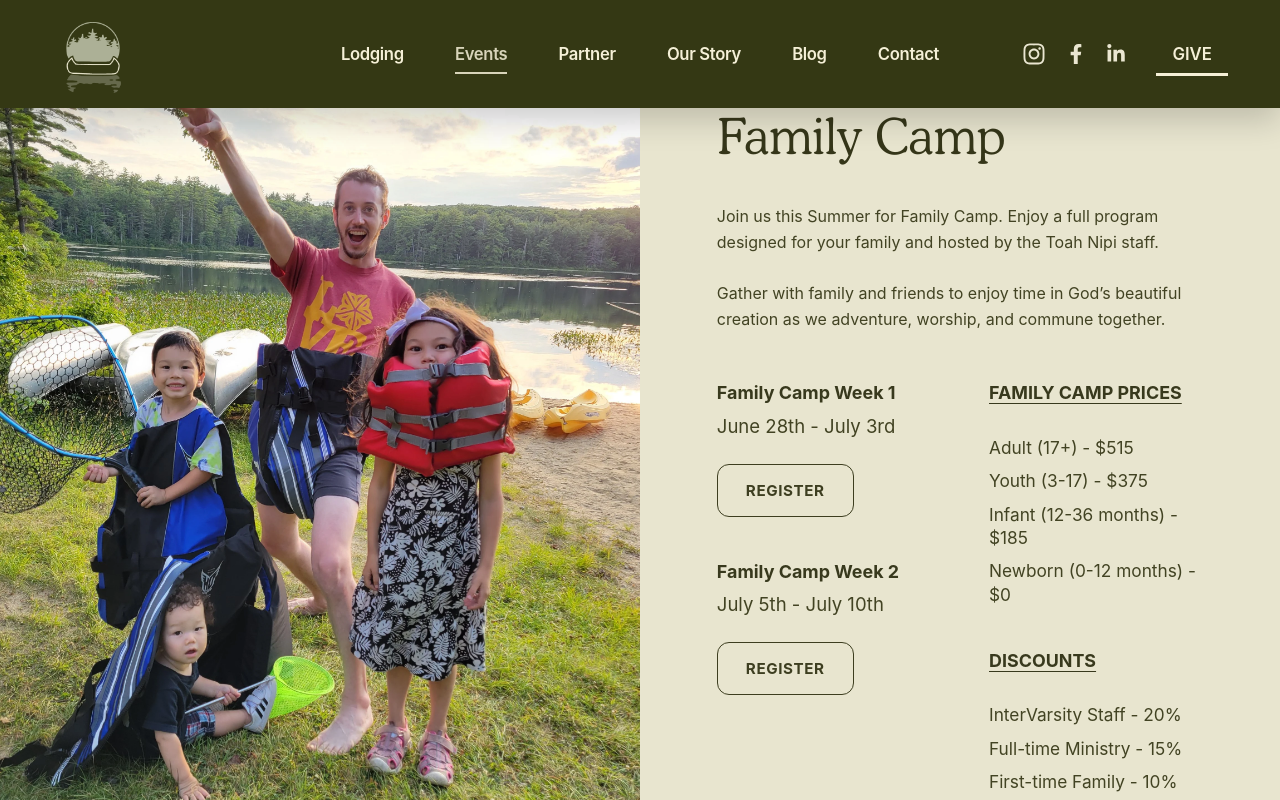
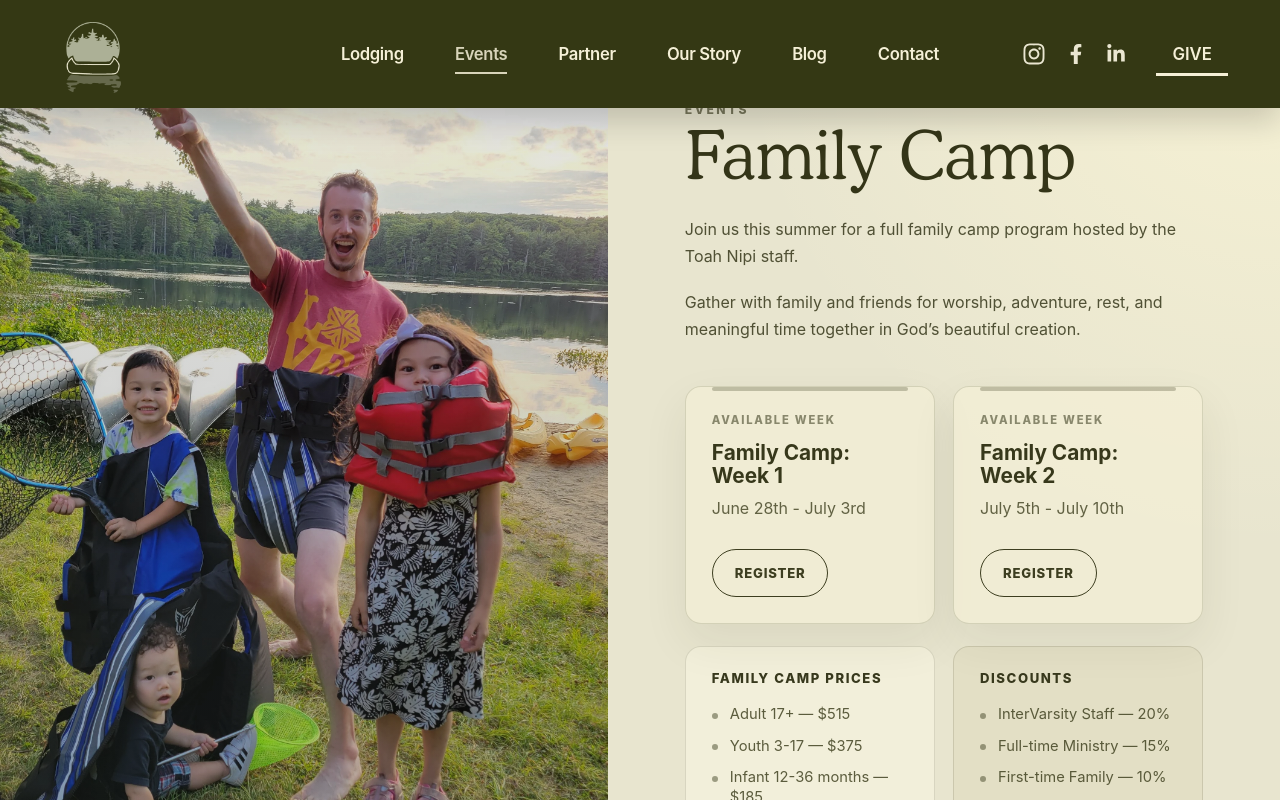
Before and after one commit to Paymvi/Toah_Nipi_Website, a React (Vite) app: page /events in a window 1280 px wide. Shown: the top 800 px of the page. Built offline with nearby package versions, Linux system fonts and the light colour scheme.

Commit message:
Improve styling of Family Camp section

```diff
--- a/src/App.css
+++ b/src/App.css
@@ -1958,6 +1958,7 @@ body {
 
 
 /* Family camp */
+/* Events page */
 .events-page {
   min-height: 100vh;
   background: #e8e5cf;
@@ -1967,16 +1968,19 @@ body {
 /* Main Family Camp Section */
 .family-camp-section {
   display: grid;
-  grid-template-columns: 1fr 1fr;
-  min-height: 760px;
-  background: #e8e5cf;
+  grid-template-columns: minmax(420px, 0.95fr) minmax(520px, 1.05fr);
+  min-height: 780px;
+  background:
+    radial-gradient(circle at top right, rgba(255, 249, 215, 0.65), transparent 34%),
+    #e8e5cf;
 }
 
 /* Left image */
 .family-camp-image-wrap {
   position: relative;
+  min-height: 780px;
   overflow: hidden;
-  min-height: 760px;
+  background: #3c3d1f;
 }
 
 .family-camp-image {
@@ -1985,6 +1989,46 @@ body {
   object-fit: cover;
   object-position: center;
   display: block;
+  transform: scale(1.02);
+}
+
+/* Soft dark overlay on image */
+.family-camp-image-wrap::after {
+  content: "";
+  position: absolute;
+  inset: 0;
+  background:
+    linear-gradient(
+      180deg,
+      rgba(20, 24, 13, 0.08),
+      rgba(20, 24, 13, 0.32)
+    );
+  pointer-events: none;
+}
+
+/* Small label over image */
+.family-camp-image-label {
+  position: absolute;
+  left: clamp(24px, 4vw, 52px);
+  bottom: clamp(24px, 4vw, 52px);
+  z-index: 2;
+
+  display: inline-flex;
+  align-items: center;
+  justify-content: center;
+
+  padding: 12px 18px;
+  border: 1px solid rgba(248, 242, 214, 0.55);
+  border-radius: 999px;
+
+  background: rgba(33, 37, 19, 0.42);
+  backdrop-filter: blur(10px);
+
+  color: #f8f2d6;
+  font-size: 0.78rem;
+  font-weight: 800;
+  letter-spacing: 0.14em;
+  text-transform: uppercase;
 }
 
 /* Right content */
@@ -1992,139 +2036,276 @@ body {
   display: flex;
   align-items: center;
   justify-content: center;
-  padding: 90px clamp(40px, 6vw, 110px);
+  padding: clamp(72px, 8vw, 110px) clamp(32px, 6vw, 100px);
 }
 
 .family-camp-inner {
   width: 100%;
-  max-width: 720px;
-}
-
+  max-width: 760px;
+}
+
+/* Header */
 .events-eyebrow {
-  margin: 0 0 12px;
-  font-size: 0.78rem;
-  letter-spacing: 0.22em;
+  margin: 0 0 14px;
+  font-size: 0.76rem;
+  letter-spacing: 0.2em;
   text-transform: uppercase;
-  font-weight: 700;
-  color: rgba(60, 61, 31, 0.68);
+  font-weight: 800;
+  color: rgba(60, 61, 31, 0.66);
 }
 
 .family-camp-inner h1 {
-  margin: 0 0 40px;
+  margin: 0 0 24px;
   font-family: var(--font-cooper);
-  font-size: clamp(3rem, 5vw, 3.1rem);
-  line-height: 0.95;
+  font-size: clamp(3rem, 5.6vw, 4.2rem);
+  line-height: 0.9;
   font-weight: 400;
-  color: #353619;
+  color: #343518;
 }
 
 /* Description */
 .family-camp-description {
-  max-width: 650px;
-  margin-bottom: 50px;
+  max-width: 640px;
+  margin-bottom: 42px;
 }
 
 .family-camp-description p {
-  margin: 0 0 26px;
-  font-size: clamp(0.8rem, 1.35vw, 1rem);
-  line-height: 1.6;
-  color: #424323;
-}
-
-/* Details layout */
-.family-camp-details {
+  margin: 0;
+  font-size: clamp(0.9rem, 1.25vw, 1.0rem);
+  line-height: 1.72;
+  color: rgba(58, 59, 31, 0.88);
+}
+
+.family-camp-description p + p {
+  margin-top: 18px;
+}
+
+/* Week cards */
+.family-camp-week-grid {
   display: grid;
-  grid-template-columns: 1fr 1fr;
-  gap: 58px;
-  align-items: start;
-}
-
-.family-camp-weeks {
+  grid-template-columns: repeat(2, minmax(0, 1fr));
+  gap: 18px;
+  margin-bottom: 22px;
+}
+
+.camp-week-card {
+  position: relative;
+  overflow: hidden;
+
+  min-height: 230px;
+  padding: 26px;
+
   display: flex;
   flex-direction: column;
-  gap: 44px;
-}
-
-.camp-week-card {
-  display: flex;
-  flex-direction: column;
-  align-items: flex-start;
-  gap: 24px;
-}
-
-.camp-week-card h2,
-.pricing-block h2 {
+  justify-content: space-between;
+  gap: 28px;
+
+  border: 1px solid rgba(60, 61, 31, 0.16);
+  border-radius: 16px;
+
+  background: rgba(247, 242, 216, 0.58);
+  box-shadow: 0 18px 45px rgba(49, 51, 25, 0.08);
+}
+
+.camp-week-card::before {
+  content: "";
+  position: absolute;
+  top: 0;
+  left: 26px;
+  right: 26px;
+  height: 4px;
+  border-radius: 999px;
+  background: rgba(61, 62, 32, 0.28);
+}
+
+.camp-week-label {
+  margin: 0 0 14px;
+  font-size: 0.7rem;
+  font-weight: 800;
+  letter-spacing: 0.16em;
+  text-transform: uppercase;
+  color: rgba(61, 62, 32, 0.58);
+}
+
+.camp-week-card h2 {
   margin: 0 0 10px;
-  font-size: clamp(1rem, 1.4vw, 1.35rem);
-  line-height: 1.2;
+  font-size: clamp(1.2rem, 1.7vw, 1.3rem);
+  line-height: 1.12;
   font-weight: 700;
-  color: #38391d;
-}
-
-.camp-week-card p {
+  color: #37381b;
+}
+
+.camp-week-date {
   margin: 0;
-  font-size: clamp(1.05rem, 1.45vw, 1.45rem);
-  line-height: 1.4;
-  color: #424323;
-}
-
-/* Button */
+  font-size: clamp(1rem, 1.3vw, 0.9rem);
+  line-height: 1.45;
+  color: rgba(66, 67, 35, 0.82);
+}
+
+/* Register button */
 .camp-register-button {
   display: inline-flex;
   align-items: center;
   justify-content: center;
-
-  min-width: 115px;
-  min-height: 46px;
-  padding: 16px 28px;
+  align-self: flex-start;
+
+  min-height: 48px;
+  padding: 13px 22px;
 
   border: 1.5px solid #3d3e20;
-  border-radius: 12px;
+  border-radius: 999px;
 
   color: #3d3e20;
   background: transparent;
   text-decoration: none;
 
-  font-size: 0.95rem;
-  font-weight: 700;
+  font-size: 0.82rem;
+  font-weight: 800;
   text-transform: uppercase;
-  letter-spacing: 0.04em;
+  letter-spacing: 0.06em;
 
   transition:
     background-color 220ms ease,
     color 220ms ease,
-    transform 220ms ease;
+    transform 220ms ease,
+    box-shadow 220ms ease;
 }
 
 .camp-register-button:hover {
   background: #3d3e20;
   color: #f4f0d9;
   transform: translateY(-2px);
-}
-
-/* Pricing */
-.family-camp-pricing {
-  display: flex;
-  flex-direction: column;
-  gap: 34px;
+  box-shadow: 0 14px 24px rgba(61, 62, 32, 0.18);
+}
+
+/* Prices and discounts */
+.family-camp-info-grid {
+  display: grid;
+  grid-template-columns: 1fr 1fr;
+  gap: 18px;
+}
+
+.pricing-block {
+  padding: 24px 26px;
+  border-radius: 16px;
+  border: 1px solid rgba(60, 61, 31, 0.14);
+  background: rgba(255, 252, 232, 0.44);
+}
+
+.pricing-block-muted {
+  background: rgba(216, 211, 180, 0.34);
 }
 
 .pricing-block h2 {
-  display: inline-block;
+  margin: 0 0 18px;
+  font-size: 0.82rem;
+  line-height: 1.2;
+  font-weight: 800;
   text-transform: uppercase;
-  text-decoration: underline;
-  text-underline-offset: 4px;
+  letter-spacing: 0.12em;
+  color: #38391d;
 }
 
 .pricing-block ul {
   list-style: none;
   padding: 0;
-  margin: 22px 0 0;
+  margin: 0;
 }
 
 .pricing-block li {
-  margin-bottom: 10px;
-  font-size: clamp(1rem, 1.35vw, 1.1rem);
-  line-height: 1.35;
-  color: #424323;
-}
+  position: relative;
+  margin-bottom: 11px;
+  padding-left: 18px;
+
+  font-size: clamp(0.92rem, 1.1vw, 1.02rem);
+  line-height: 1.38;
+  color: rgba(66, 67, 35, 0.86);
+}
+
+.pricing-block li:last-child {
+  margin-bottom: 0;
+}
+
+.pricing-block li::before {
+  content: "";
+  position: absolute;
+  left: 0;
+  top: 0.58em;
+
+  width: 6px;
+  height: 6px;
+  border-radius: 999px;
+  background: rgba(61, 62, 32, 0.48);
+}
+
+/* Tablet */
+@media (max-width: 1050px) {
+  .family-camp-section {
+    grid-template-columns: 1fr;
+  }
+
+  .family-camp-image-wrap {
+    min-height: 460px;
+  }
+
+  .family-camp-content {
+    padding: 64px clamp(22px, 6vw, 64px);
+  }
+
+  .family-camp-inner {
+    max-width: 900px;
+  }
+}
+
+/* Mobile */
+@media (max-width: 720px) {
+  .family-camp-image-wrap {
+    min-height: 380px;
+  }
+
+  .family-camp-content {
+    padding: 52px 20px 70px;
+  }
+
+  .family-camp-inner h1 {
+    font-size: clamp(3rem, 18vw, 4.5rem);
+  }
+
+  .family-camp-description {
+    margin-bottom: 34px;
+  }
+
+  .family-camp-week-grid,
+  .family-camp-info-grid {
+    grid-template-columns: 1fr;
+  }
+
+  .camp-week-card {
+    min-height: 210px;
+    padding: 24px;
+  }
+
+  .pricing-block {
+    padding: 22px 24px;
+  }
+}
+
+/* Small mobile */
+@media (max-width: 430px) {
+  .family-camp-image-wrap {
+    min-height: 320px;
+  }
+
+  .family-camp-image-label {
+    left: 18px;
+    bottom: 18px;
+  }
+
+  .family-camp-content {
+    padding-inline: 16px;
+  }
+
+  .camp-register-button {
+    width: 100%;
+  }
+}
--- a/src/pages/Events.jsx
+++ b/src/pages/Events.jsx
@@ -1,4 +1,29 @@
+const familyCampWeeks = [
+  {
+    title: "Family Camp: Week 1",
+    date: "June 28th - July 3rd",
+    href: "#",
+  },
+  {
+    title: "Family Camp: Week 2",
+    date: "July 5th - July 10th",
+    href: "#",
+  },
+];
 
+const prices = [
+  "Adult 17+ — $515",
+  "Youth 3-17 — $375",
+  "Infant 12-36 months — $185",
+  "Newborn 0-12 months — $0",
+];
+
+const discounts = [
+  "InterVarsity Staff — 20%",
+  "Full-time Ministry — 15%",
+  "First-time Family — 10%",
+  "Referred a Family — 10%",
+];
 
 export default function Events() {
   return (
@@ -10,72 +35,66 @@ export default function Events() {
             alt="Family camp by the lake"
             className="family-camp-image"
           />
+
+          {/* Optional image label */}
+          {/* <div className="family-camp-image-label">
+            <span>Summer 2026</span>
+          </div> */}
         </div>
 
         <div className="family-camp-content">
           <div className="family-camp-inner">
             <p className="events-eyebrow">Events</p>
+
             <h1>Family Camp</h1>
 
             <div className="family-camp-description">
               <p>
-                Join us this Summer for Family Camp. Enjoy a full program
-                designed for your family and hosted by the Toah Nipi staff.
+                Join us this summer for a full family camp program hosted by
+                the Toah Nipi staff.
               </p>
 
               <p>
-                Gather with family and friends to enjoy time in God’s beautiful
-                creation as we adventure, worship, and commune together.
+                Gather with family and friends for worship, adventure, rest,
+                and meaningful time together in God’s beautiful creation.
               </p>
             </div>
 
-            <div className="family-camp-details">
-              <div className="family-camp-weeks">
-                <article className="camp-week-card">
+            <div className="family-camp-week-grid">
+              {familyCampWeeks.map((week) => (
+                <article className="camp-week-card" key={week.title}>
                   <div>
-                    <h2>Family Camp Week 1</h2>
-                    <p>June 28th - July 3rd</p>
+                    <p className="camp-week-label">Available Week</p>
+                    <h2>{week.title}</h2>
+                    <p className="camp-week-date">{week.date}</p>
                   </div>
 
-                  <a href="#" className="camp-register-button">
+                  <a href={week.href} className="camp-register-button">
                     Register
                   </a>
                 </article>
-
-                <article className="camp-week-card">
-                  <div>
-                    <h2>Family Camp Week 2</h2>
-                    <p>July 5th - July 10th</p>
+              ))}
             </div>
 
-                  <a href="#" className="camp-register-button">
-                    Register
-                  </a>
-                </article>
-              </div>
-
-              <aside className="family-camp-pricing">
-                <div className="pricing-block">
+            <div className="family-camp-info-grid">
+              <aside className="pricing-block">
                 <h2>Family Camp Prices</h2>
 
                 <ul>
-                    <li>Adult (17+) - $515</li>
-                    <li>Youth (3-17) - $375</li>
-                    <li>Infant (12-36 months) - $185</li>
-                    <li>Newborn (0-12 months) - $0</li>
+                  {prices.map((price) => (
+                    <li key={price}>{price}</li>
+                  ))}
                 </ul>
-                </div>
+              </aside>
 
-                <div className="pricing-block">
+              <aside className="pricing-block pricing-block-muted">
                 <h2>Discounts</h2>
 
                 <ul>
-                    <li>InterVarsity Staff - 20%</li>
-                    <li>Full-time Ministry - 15%</li>
-                    <li>First-time Family - 10%</li>
-                    <li>Referred a Family - 10%</li>
+                  {discounts.map((discount) => (
+                    <li key={discount}>{discount}</li>
+                  ))}
                 </ul>
-                </div>
               </aside>
             </div>
           </div>
```
Lines whose indentation alone changed are shown as unchanged.
